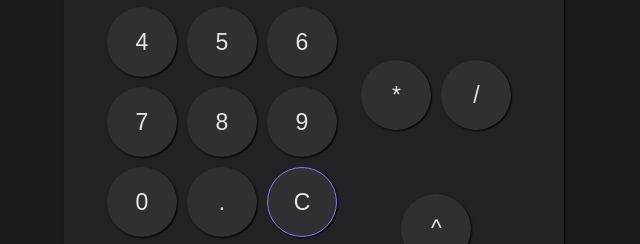
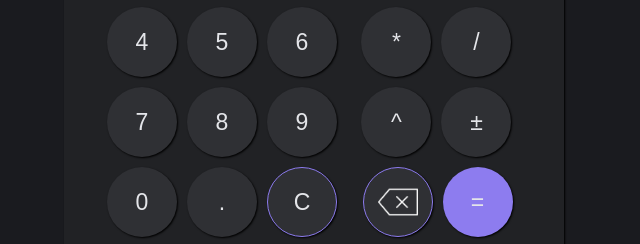
Before and after one commit to Valdemarcheck/Calculator, a plain HTML site: page index.html in a window 1280 px wide. Shown: the part 318-562 px from the top of the page, without its empty margins (326-966 px from the left). Drawn offline with Linux system fonts and the light colour scheme.

Commit message:
Uncomment necessary buttons

```diff
--- a/index.html
+++ b/index.html
@@ -56,13 +56,13 @@
                         <button class="multiply basic">*</button>
                         <button class="divide basic">/</button>
                         <button class="degree basic">^</button>
-                        <!-- <button class="plus-minus">±</button>
+                        <button class="plus-minus">±</button>
                         <div class="special-operations">
-                            <button class="sqrt">√</button>
-                            <button class="percent">%</button>
+                            <!-- <button class="sqrt">√</button>
+                            <button class="percent">%</button> -->
                             <button class="delete"></button>
                             <button class="result">=</button>
-                        </div> -->
+                        </div>
                     </div>
                 </div>
             </div>
```
